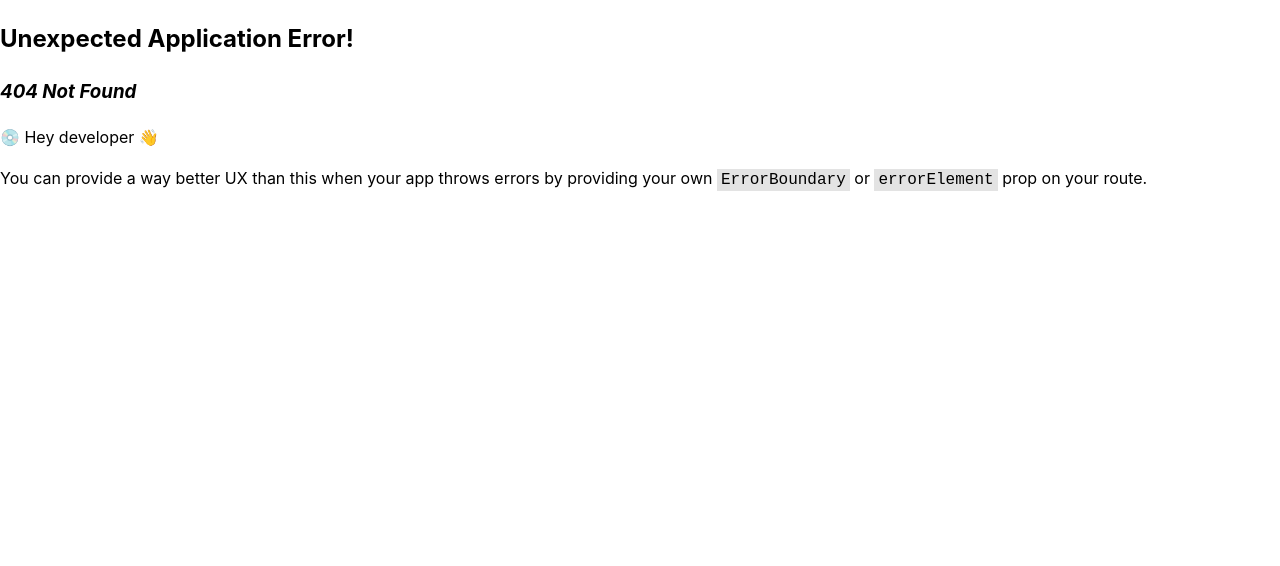
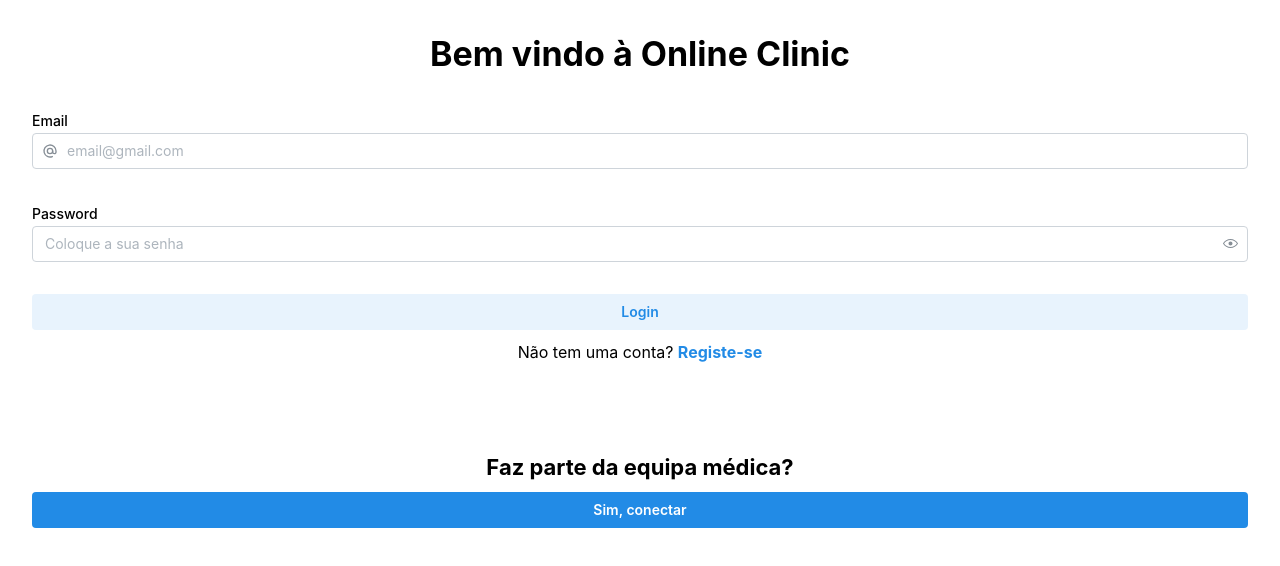
Before and after one commit to BeastPT/proj-er, a React (Vite) app in the folder frontend/: page /login in a window 1280 px wide. Before the commit this address had no page. Shown: the top 566 px of the page. Built offline with nearby package versions, Linux system fonts and the light colour scheme.

Commit message:
frontend: adicionar LoginPage

```diff
--- a/frontend/index.html
+++ b/frontend/index.html
@@ -7,7 +7,7 @@
       name="viewport"
       content="minimum-scale=1, initial-scale=1, width=device-width, user-scalable=no"
     />
-    <title>Vite + Mantine App</title>
+    <title>Online Clinic</title>
   </head>
   <body>
     <div id="root"></div>
--- a/frontend/package.json
+++ b/frontend/package.json
@@ -22,6 +22,7 @@
   "dependencies": {
     "@mantine/core": "7.14.3",
     "@mantine/hooks": "7.14.3",
+    "@tabler/icons-react": "^3.24.0",
     "react": "^18.3.1",
     "react-dom": "^18.3.1",
     "react-router-dom": "^7.0.1"
--- a/frontend/src/Router.tsx
+++ b/frontend/src/Router.tsx
@@ -1,11 +1,16 @@
 import { createBrowserRouter, RouterProvider } from 'react-router-dom';
 import { HomePage } from './pages/Home.page';
+import { LoginPage } from './pages/Login.page';
 
 const router = createBrowserRouter([
   {
     path: '/',
     element: <HomePage />,
   },
+  {
+    path: '/login',
+    element: <LoginPage />,
+  }
 ]);
 
 export function Router() {
--- /dev/null
+++ b/frontend/src/components/Login/Login.tsx
@@ -0,0 +1,42 @@
+import { Anchor, Button, Paper, PasswordInput, Stack, TextInput, Title, Text } from '@mantine/core';
+import { IconAt } from '@tabler/icons-react';
+
+export function Login() {
+    const icon = <IconAt stroke={2} size={16}/>
+    return (
+        <Paper p='xl'>
+            <Stack gap='xl' justify='flex-start'>
+                <Title ta="center" order={1}>Bem vindo à Online Clinic</Title>
+
+                <TextInput
+                    leftSectionPointerEvents="none"
+                    leftSection={icon}
+                    label="Email"
+                    placeholder="email@gmail.com"
+                />
+
+                <PasswordInput
+                    label="Password"
+                    placeholder="Coloque a sua senha"
+                />
+
+                <Stack gap='xs'>
+                    <Button variant="light">Login</Button>
+                    <Text ta="center">
+                        Não tem uma conta?{' '}
+                        <Anchor<'a'> href="#" fw={700} onClick={(event) => event.preventDefault()}>
+                            Registe-se
+                        </Anchor>
+                    </Text>
+                </Stack>
+
+                <Stack gap='xs' mt={55}>
+                    <Title order={3} ta="center">
+                        Faz parte da equipa médica?
+                    </Title>
+                    <Button variant="filled">Sim, conectar</Button>
+                </Stack>
+            </Stack>
+        </Paper>
+    );
+}
--- /dev/null
+++ b/frontend/src/pages/Login.page.tsx
@@ -0,0 +1,9 @@
+import { Login } from "@/components/Login/Login";
+
+export function LoginPage() {
+  return (
+    <>
+      <Login />
+    </>
+  );
+}
```
Also changed, not shown: 1 other file (tests, documents, lock files or other folders).
